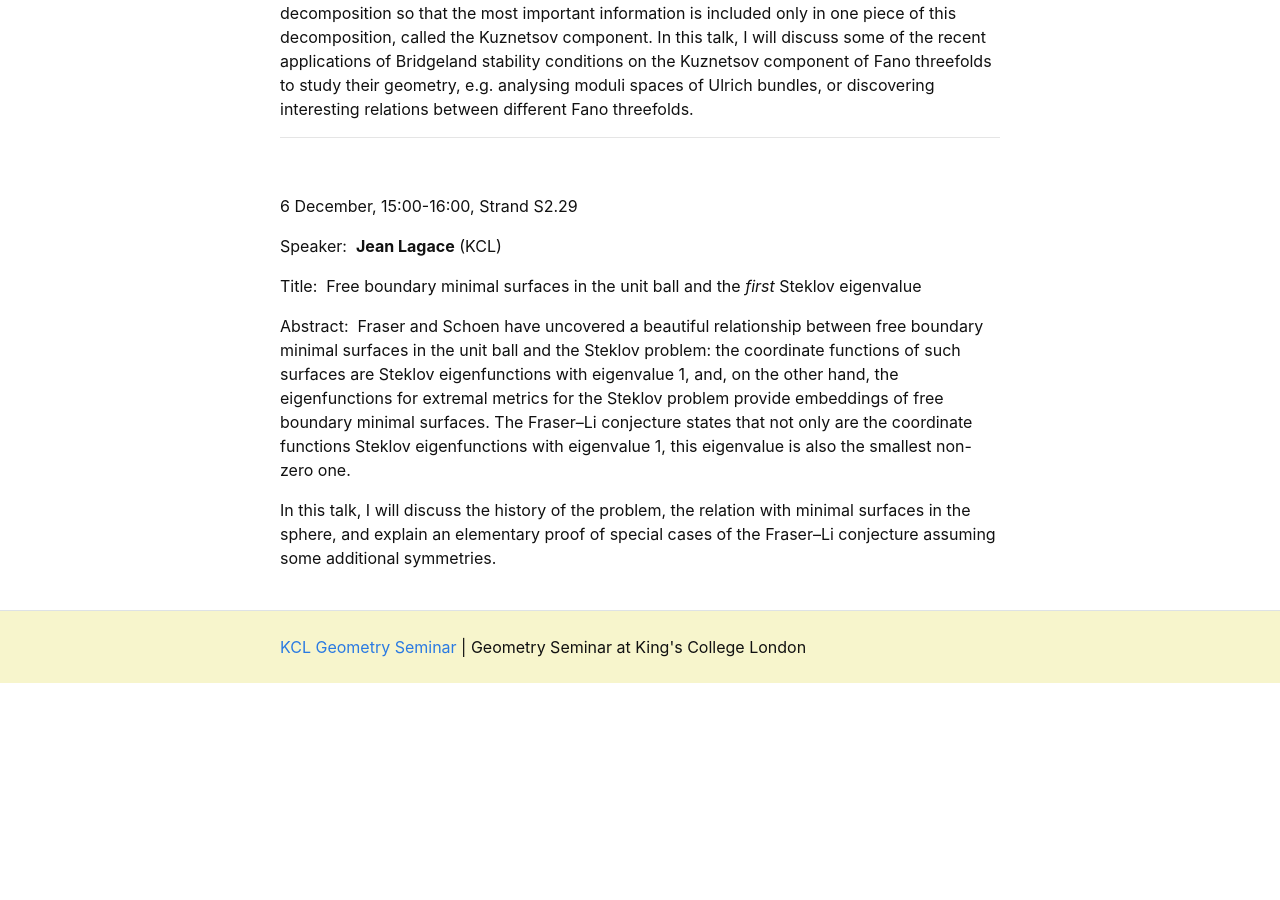
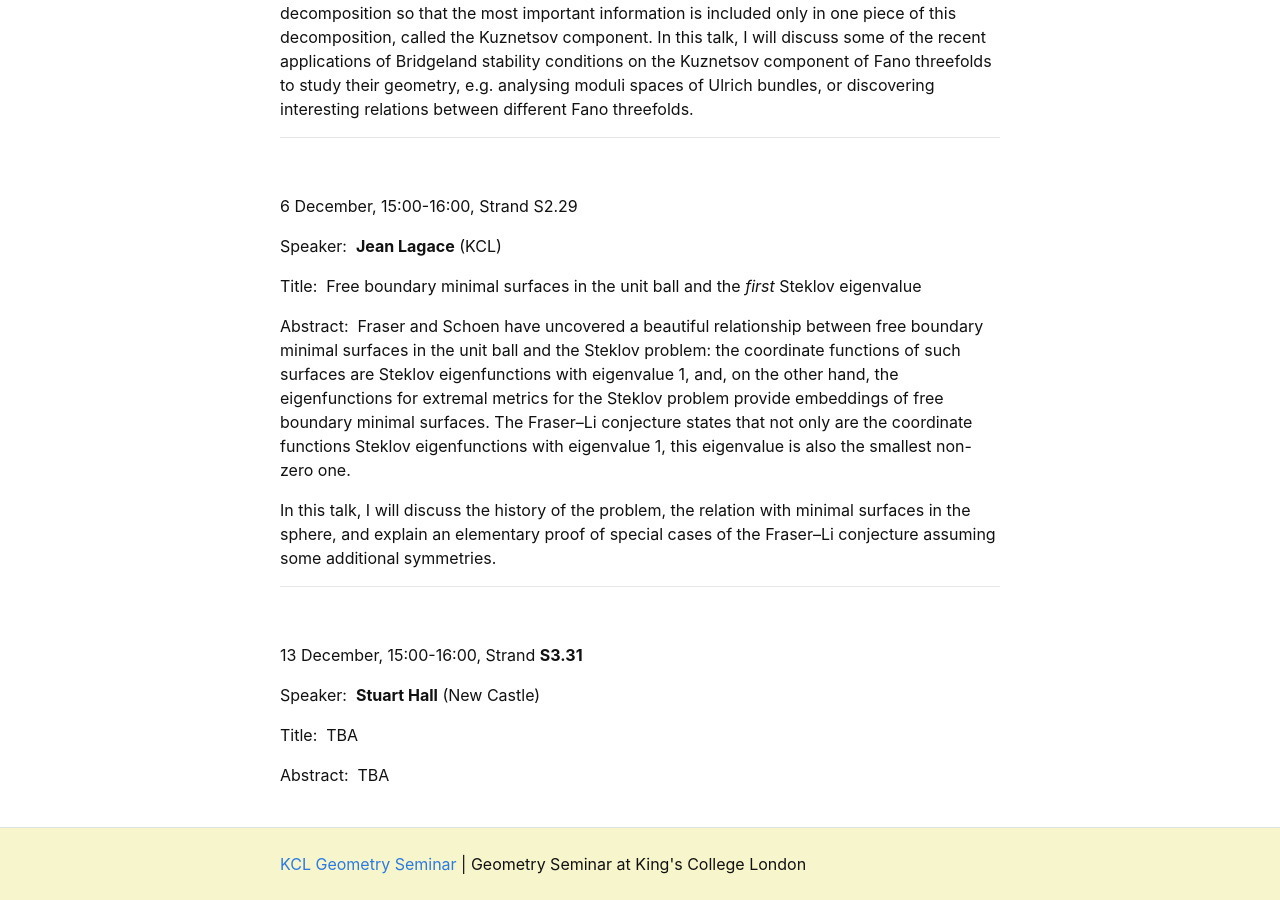
Before and after one commit to kcl-geometry-seminar/kcl-geometry-seminar.github.io, a Jekyll site: the page built from pages/index.md, in a window 1280 px wide and 900 px high, scrolled down 3176 px. Built offline with Jekyll 4.4.1, drawn with Linux system fonts in a browser that asks for light colours; formulas are drawn with MathJax 3; a script that is not in the unit is left out; before the commit the page ends 3859 px from its top, so only the background shows below that.

Commit message:
added entry for Stuart

```diff
--- a/pages/index.md
+++ b/pages/index.md
@@ -118,3 +118,14 @@ Title:&nbsp; Free boundary minimal surfaces in the unit ball and the *first* Ste
 Abstract:&nbsp; Fraser and Schoen have uncovered a beautiful relationship between free boundary minimal surfaces in the unit ball and the Steklov problem: the coordinate functions of such surfaces are Steklov eigenfunctions with eigenvalue 1, and, on the other hand, the eigenfunctions for extremal metrics for the Steklov problem provide embeddings of free boundary minimal surfaces. The Fraser--Li conjecture states that not only are the coordinate functions Steklov eigenfunctions with eigenvalue 1, this eigenvalue is also the smallest non-zero one.
 
 In this talk, I will discuss the history of the problem, the relation with minimal surfaces in the sphere, and explain an elementary proof of special cases of the Fraser--Li conjecture assuming some additional symmetries.
+
+-----------------------------------------------------------
+<br />
+
+13 December, 15:00-16:00, Strand **S3.31**
+
+Speaker:&nbsp; **Stuart Hall** (New Castle)
+
+Title:&nbsp; TBA
+
+Abstract:&nbsp; TBA
```
